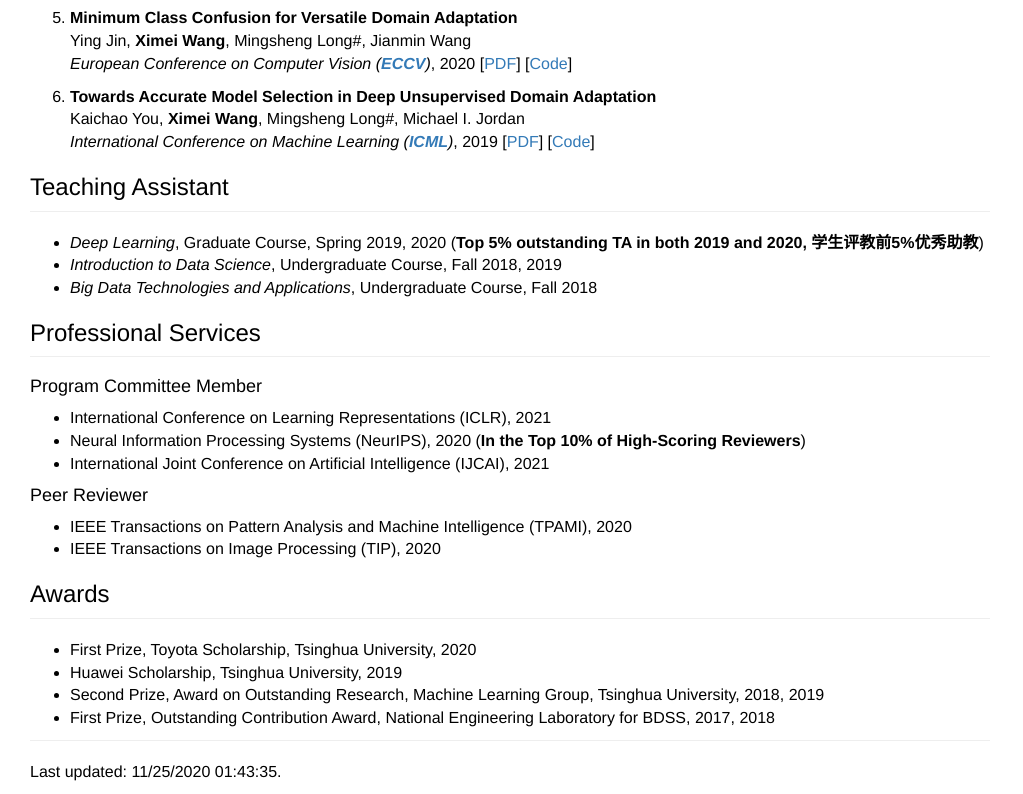
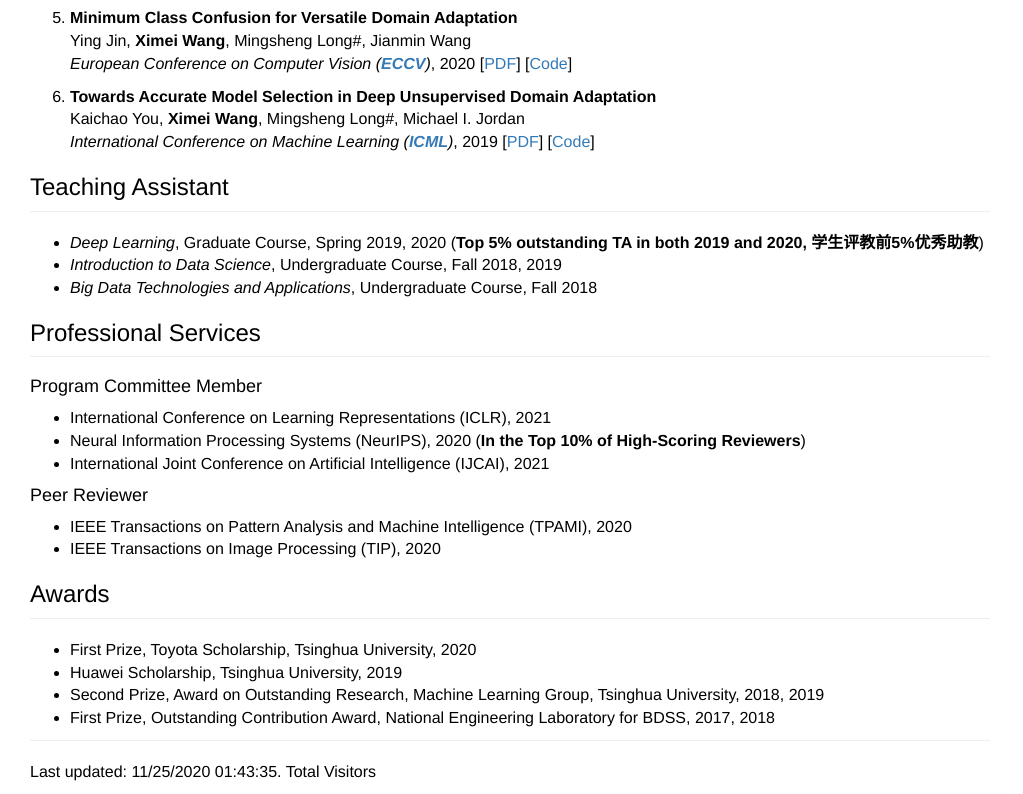
Before and after one commit to wxm17/wxm17.github.io, a plain HTML site: page index.html in a window 1280 px wide. Shown: the part 1003-1797 px from the top of the page, without its empty margins (0-1023 px from the left). Drawn offline with Linux system fonts and the light colour scheme; some packages are replaced by stand-ins of ours; a script that the page names is missing.

Commit message:
add visitor count

```diff
--- a/index.html
+++ b/index.html
@@ -13,6 +13,8 @@
         })(window,document,'script','//www.google-analytics.com/analytics.js','ga');
         ga('create','UA-2176015958-1','tsinghua.edu.cn');
         ga('send','pageview');
+    </script>
+    <script async src="//busuanzi.ibruce.info/busuanzi/2.3/busuanzi.pure.mini.js">
     </script>
 </head>
 
@@ -150,6 +152,8 @@
         <footer>
         <p>Last updated: <script type="text/javascript">document.write(document.lastModified);</script>.
 
+        <span id="busuanzi_container_site_uv">Total Visitors<span id="busuanzi_value_site_uv"></span></span>
+
 
 
 </body></html>
```
